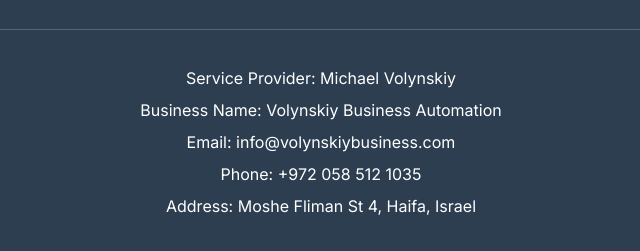
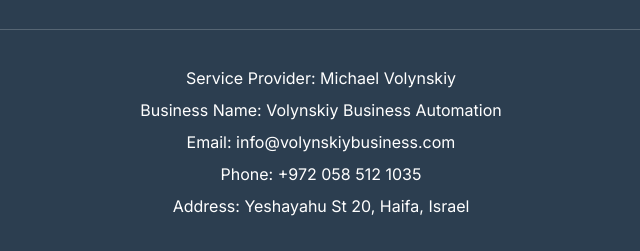
Before and after one commit to Volynskiy-Business/volynskiybusiness.com, a plain HTML site: page index.html in a window 1280 px wide. Shown: the part 4081-4332 px from the top of the page, 319-959 px from the left. Drawn offline with Linux system fonts and the light colour scheme.

Commit message:
fix: update main page content

```diff
--- a/index.html
+++ b/index.html
@@ -1106,7 +1106,7 @@
                     Business Name: Volynskiy Business Automation<br>
                     Email: info@volynskiybusiness.com<br>
                     Phone: +972 058 512 1035<br>
-                    Address: Moshe Fliman St 4, Haifa, Israel
+                    Address: Yeshayahu St 20, Haifa, Israel
                 </p>
             </div>
         </div>
@@ -1222,7 +1222,7 @@
                     privacy: "Политика конфиденциальности",
                     terms: "Условия использования",
                     dataDeletion: "Удаление данных",
-                    provider: "Поставщик услуг: Михаил Волынский<br>Название компании: Volynskiy Business Automation<br>Email: info@volynskiybusiness.com<br>Телефон: +972 058 512 1035<br>Адрес: Moshe Fliman St 4, Хайфа, Израиль"
+                    provider: "Поставщик услуг: Михаил Волынский<br>Название компании: Volynskiy Business Automation<br>Email: info@volynskiybusiness.com<br>Телефон: +972 058 512 1035<br>Адрес: Yeshayahu St 20, Хайфа, Израиль"
                 }
             },
             he: {
@@ -1432,7 +1432,7 @@
                     privacy: "سياسة الخصوصية",
                     terms: "شروط الخدمة",
                     dataDeletion: "حذف البيانات",
-                    provider: "مقدم الخدمة: مايكل فولينسكي<br>اسم العمل: Volynskiy Business Automation<br>البريد الإلكتروني: info@volynskiybusiness.com<br>الهاتف: +972 058 512 1035<br>العنوان: Moshe Fliman St 4, حيفا, إسرائيل"
+                    provider: "مقدم الخدمة: مايكل فولينسكي<br>اسم العمل: Volynskiy Business Automation<br>البريد الإلكتروني: info@volynskiybusiness.com<br>الهاتف: +972 058 512 1035<br>العنوان: Yeshayahu St 20, حيفا, إسرائيل"
                 }
             },
             es: {
@@ -1537,7 +1537,7 @@
                     privacy: "Política de privacidad",
                     terms: "Términos de servicio",
                     dataDeletion: "Eliminación de datos",
-                    provider: "Proveedor de servicios: Michael Volynskiy<br>Nombre comercial: Volynskiy Business Automation<br>Correo: info@volynskiybusiness.com<br>Teléfono: +972 058 512 1035<br>Dirección: Moshe Fliman St 4, Haifa, Israel"
+                    provider: "Proveedor de servicios: Michael Volynskiy<br>Nombre comercial: Volynskiy Business Automation<br>Correo: info@volynskiybusiness.com<br>Teléfono: +972 058 512 1035<br>Dirección: Yeshayahu St 20, Haifa, Israel"
                 }
             },
             fr: {
@@ -1642,7 +1642,7 @@
                     privacy: "Politique de confidentialité",
                     terms: "Conditions d'utilisation",
                     dataDeletion: "Suppression des données",
-                    provider: "Fournisseur de services : Michael Volynskiy<br>Nom commercial : Volynskiy Business Automation<br>E-mail : info@volynskiybusiness.com<br>Téléphone : +972 058 512 1035<br>Adresse : Moshe Fliman St 4, Haïfa, Israël"
+                    provider: "Fournisseur de services : Michael Volynskiy<br>Nom commercial : Volynskiy Business Automation<br>E-mail : info@volynskiybusiness.com<br>Téléphone : +972 058 512 1035<br>Adresse : Yeshayahu St 20, Haïfa, Israël"
                 }
             },
             de: {
@@ -1747,7 +1747,7 @@
                     privacy: "Datenschutzerklärung",
                     terms: "Nutzungsbedingungen",
                     dataDeletion: "Datenlöschung",
-                    provider: "Dienstleister: Michael Volynskiy<br>Firmenname: Volynskiy Business Automation<br>E-Mail: info@volynskiybusiness.com<br>Telefon: +972 058 512 1035<br>Adresse: Moshe Fliman St 4, Haifa, Israel"
+                    provider: "Dienstleister: Michael Volynskiy<br>Firmenname: Volynskiy Business Automation<br>E-Mail: info@volynskiybusiness.com<br>Telefon: +972 058 512 1035<br>Adresse: Yeshayahu St 20, Haifa, Israel"
                 }
             },
             en: {
@@ -1852,7 +1852,7 @@
                     privacy: "Privacy Policy",
                     terms: "Terms of Service",
                     dataDeletion: "Data Deletion",
-                    provider: "Service Provider: Michael Volynskiy<br>Business Name: Volynskiy Business Automation<br>Email: info@volynskiybusiness.com<br>Phone: +972 058 512 1035<br>Address: Moshe Fliman St 4, Haifa, Israel"
+                    provider: "Service Provider: Michael Volynskiy<br>Business Name: Volynskiy Business Automation<br>Email: info@volynskiybusiness.com<br>Phone: +972 058 512 1035<br>Address: Yeshayahu St 20, Haifa, Israel"
                 }
             }
         };
```
